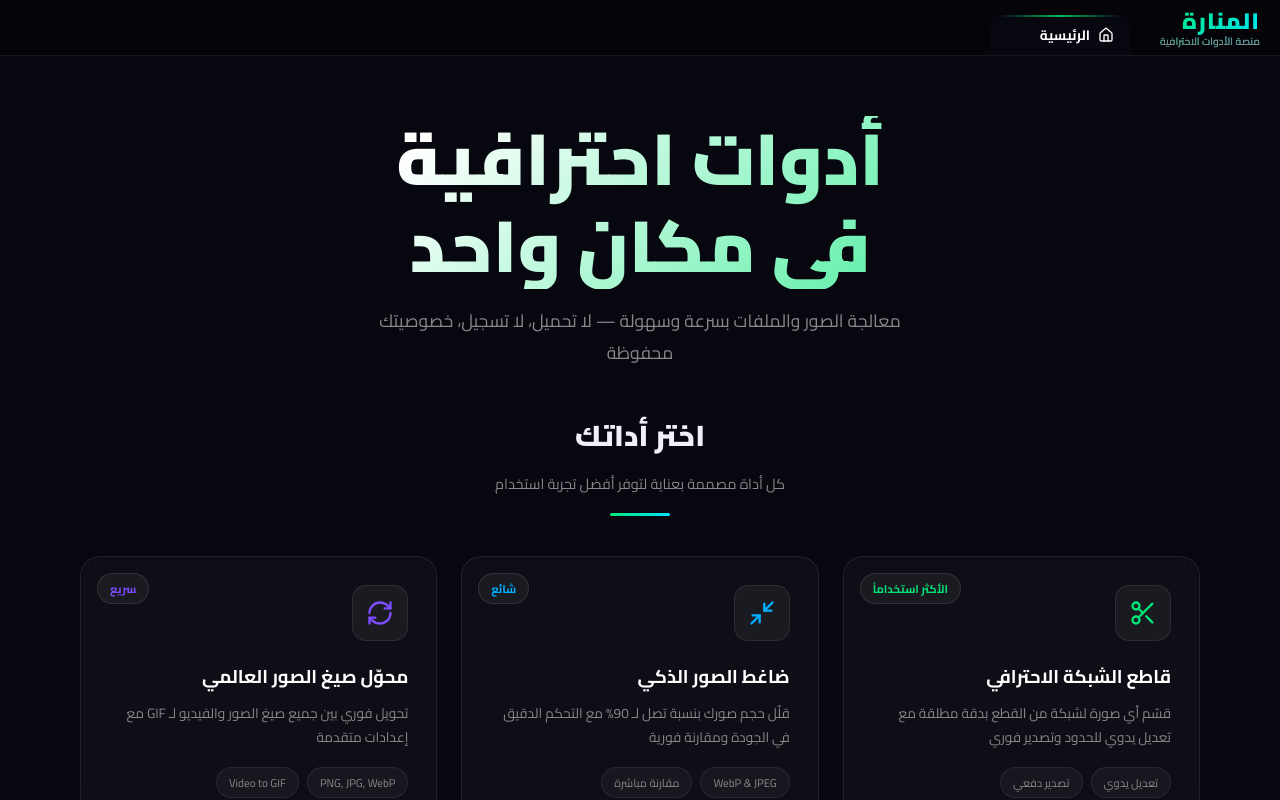
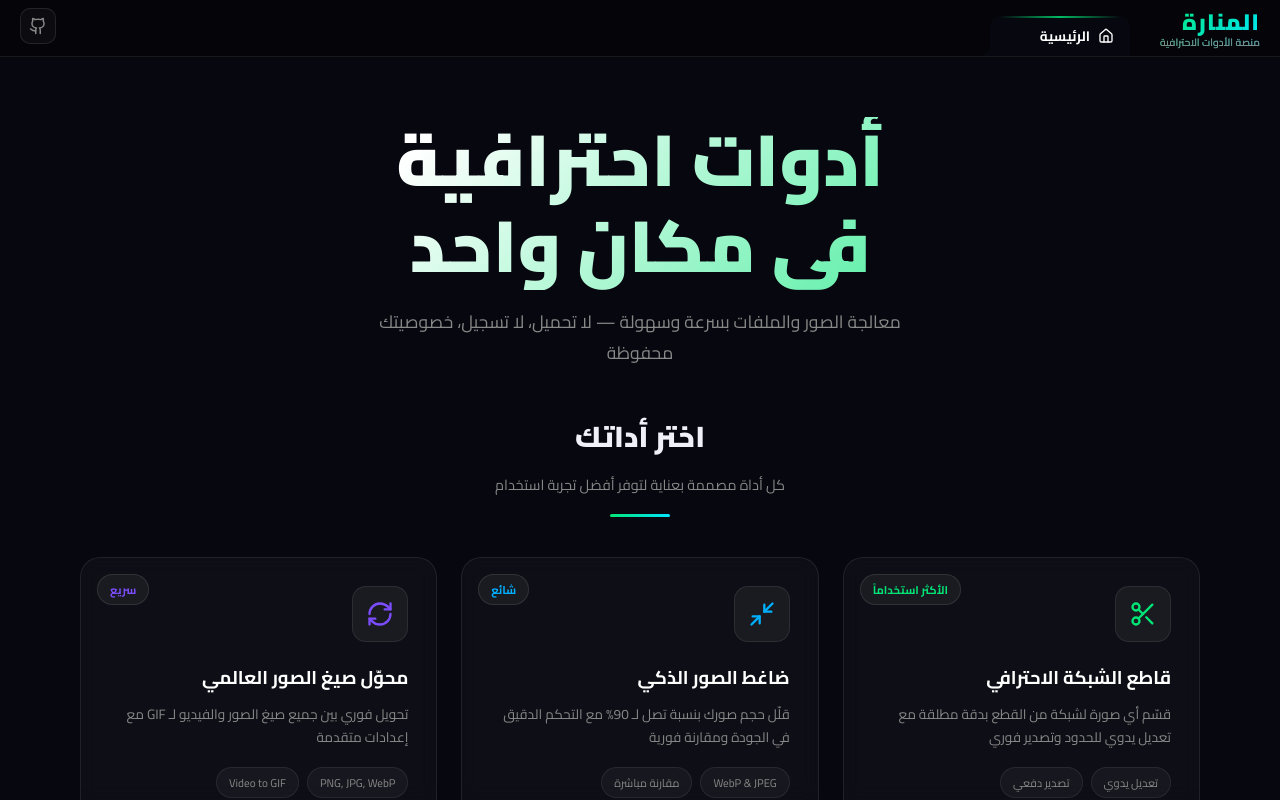
Before and after one commit to mohamedtaha2600/al-manara-image-pro, a React (Vite) app: page / in a window 1280 px wide. Built offline with nearby package versions, Linux system fonts and the light colour scheme.

Commit message:
Feat: Add GitHub link to Navbar for Open Source visibility

```diff
--- a/src/components/Navbar.jsx
+++ b/src/components/Navbar.jsx
@@ -1,4 +1,4 @@
-import { Home as HomeIcon, Scissors, Minimize2, X, Moon, RefreshCw, Maximize, Droplet } from 'lucide-react';
+import { Home as HomeIcon, Scissors, Minimize2, X, Moon, RefreshCw, Maximize, Droplet, Github } from 'lucide-react';
 
 export default function Navbar({ tabs, activeTab, setActiveTab, closeTab }) {
   const getIcon = (iconName) => {
@@ -71,7 +71,17 @@ export default function Navbar({ tabs, activeTab, setActiveTab, closeTab }) {
 
       {/* 3. Actions (Left Side) */}
       <div style={styles.actionsContainer}>
+        <a
+          href="https://github.com/mohamedtaha2600/al-manara-image-pro"
+          target="_blank"
+          rel="noopener noreferrer"
+          className="github-btn"
+          title="مشروع مفتوح المصدر على GitHub"
+        >
+          <Github size={18} />
+        </a>
       </div>
+
 
       <style>{`
         .chrome-tab {
@@ -149,6 +159,28 @@ export default function Navbar({ tabs, activeTab, setActiveTab, closeTab }) {
           background: rgba(255,255,255,0.1);
           color: white;
         }
+
+        .github-btn {
+          display: flex;
+          align-items: center;
+          justify-content: center;
+          width: 36px;
+          height: 36px;
+          border-radius: 10px;
+          background: rgba(255,255,255,0.03);
+          border: 1px solid rgba(255,255,255,0.1);
+          color: var(--text-dim);
+          transition: 0.3s;
+          text-decoration: none;
+        }
+
+        .github-btn:hover {
+          background: rgba(255,255,255,0.08);
+          color: white;
+          transform: translateY(-2px);
+          box-shadow: 0 4px 12px rgba(0,0,0,0.3);
+          border-color: rgba(255,255,255,0.2);
+        }
       `}</style>
     </nav>
   );
```
